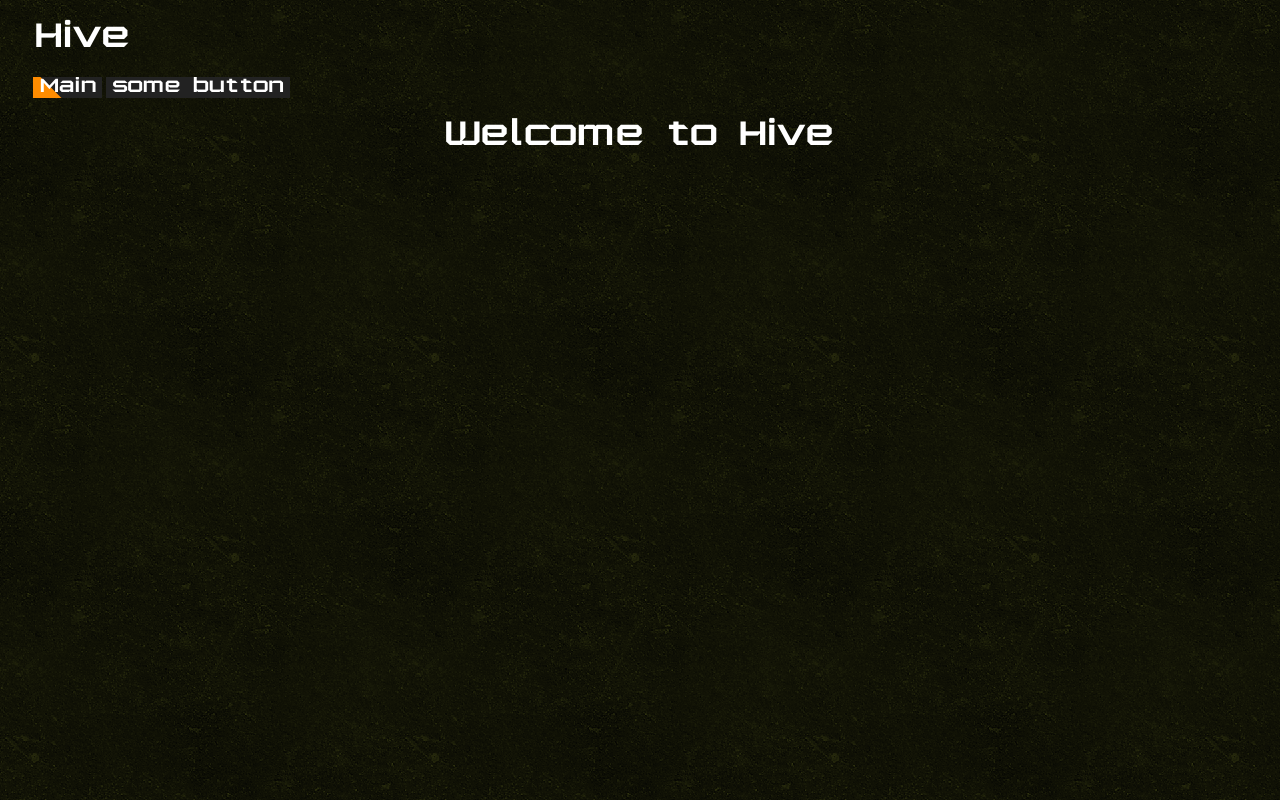
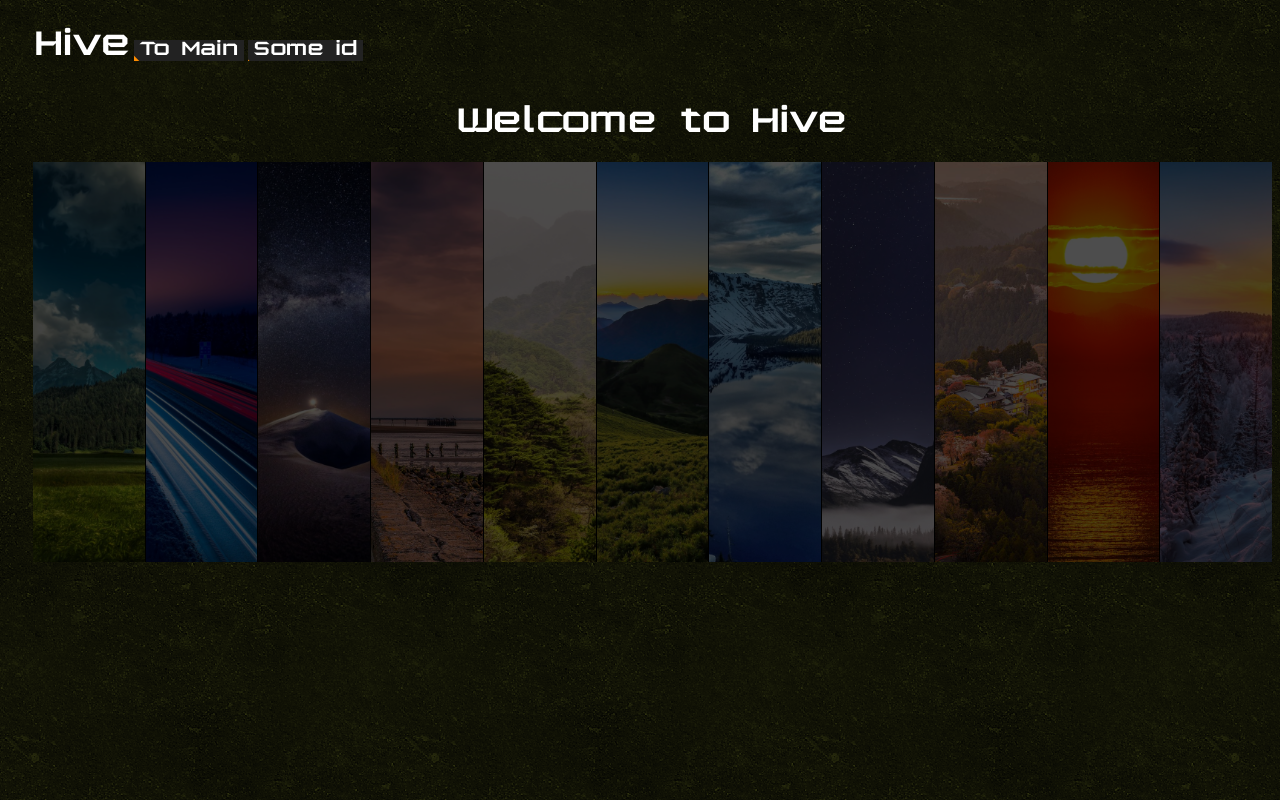
Before and after one commit to KypoHeko/hive-repo, a Django app: page /main/ in a window 1280 px wide. Run offline with Django 3.2, Linux system fonts and the light colour scheme.

Commit message:
Add gallery, add table for users

```diff
--- a/honey/static/style.css
+++ b/honey/static/style.css
@@ -3,11 +3,26 @@
   src: url('deusex.otf')
 }
 
-body{
+
+
+/* basic */
+
+body {
   background: url('img/background.png');
+  padding-left: 25px;
 }
 
-h1, h2{
+table {
+  width: 600px;
+}
+
+td {
+  padding: 0 10px;
+  vertical-align: top;
+}
+
+h1,
+h2 {
   color: white;
   font-family: 'Deus ex';
 }
@@ -16,15 +31,19 @@ h1, h2{
   text-align: center;
 }
 
-.header{
-    margin-left: 25px;
+.header * {
+  display: inline-block;
 }
 
-.main-page{
+.main-page {
   position: absolute;
   top: 50%;
   margin-left: 50px;
 }
+
+
+
+/* Button hover */
 
 .btn-hvr{
   border: none;
@@ -67,3 +86,65 @@ h1, h2{
   -webkit-transform: translateX(-9%) translateY(-25%) rotate(45deg);
   transform: translateX(-9%) translateY(-25%) rotate(45deg);
 }
+
+
+
+/* gallery */
+
+.gallery {
+  height: 400px;
+  width: 100%;
+  background-color: #000;
+  display: flex;
+}
+
+.image {
+    flex-grow: 1;
+	opacity: .3;
+    margin-right: 1px;
+    transition: flex-grow .3s ease-in-out, opacity .3s ease-in-out;;
+    background-position: center;
+    background-size: cover;
+}
+
+.image:hover {
+    flex-grow: 15;
+    opacity: 1;
+}
+
+.image:nth-of-type(1) {
+    background-image: url(img/gallery-img1.jpg);
+}
+.image:nth-of-type(2) {
+    background-image: url(img/gallery-img2.jpg);
+}
+.image:nth-of-type(3) {
+    background-image: url(img/gallery-img3.jpg);
+}
+.image:nth-of-type(4) {
+    background-image: url(img/gallery-img4.jpg);
+}
+.image:nth-of-type(5) {
+    background-image: url(img/gallery-img5.jpg);
+}
+.image:nth-of-type(6) {
+    background-image: url(img/gallery-img6.jpg);
+}
+.image:nth-of-type(7) {
+    background-image: url(img/gallery-img7.jpg);
+}
+.image:nth-of-type(8) {
+    background-image: url(img/gallery-img8.jpg);
+}
+.image:nth-of-type(9) {
+    background-image: url(img/gallery-img9.jpg);
+}
+.image:nth-of-type(10) {
+    background-image: url(img/gallery-img10.jpg);
+}
+.image:nth-of-type(11) {
+    background-image: url(img/gallery-img11.jpg);
+}
+.image:last-of-type {
+    margin-right: 0px;
+}
--- a/honey/templates/layout.html
+++ b/honey/templates/layout.html
@@ -15,8 +15,8 @@
 <body>
   <div class="header">
     <h1>Hive</h1>
-        <a href="/main"><button class="btn-hvr"><span>Main</span></button></a>
-        <a href="/id37"><button class="btn-hvr"><span>some button</span></button></a>
+    <a href="/main"><button class="btn-hvr"><span>To Main</span></button></a>
+    <a href="/id37"><button class="btn-hvr"><span>Some id</span></button></a>
   </div>
 
 
--- a/honey/templates/main.html
+++ b/honey/templates/main.html
@@ -4,6 +4,30 @@
 
 {% block content %}
 
-    <div class="temp"><h1>Welcome to Hive</h1></div>
+  <div class="temp"><h1>Welcome to Hive</h1></div>
+
+  <!--
+  <iframe width="250" height="100" scrolling="no" frameborder="no" src="https://w.soundcloud.com/player/?url=https%3A//api.soundcloud.com/tracks/87837356&amp;color=ff9900&amp;auto_play=false&amp;hide_related=false&amp;show_comments=true&amp;show_user=true&amp;show_reposts=false"></iframe>
+
+  <iframe width="249" height="100" scrolling="no" frameborder="no" src="https://w.soundcloud.com/player/?url=https%3A//api.soundcloud.com/tracks/87837358&amp;color=ff9900&amp;auto_play=false&amp;hide_related=false&amp;show_comments=true&amp;show_user=true&amp;show_reposts=false"></iframe>
+
+  <iframe width="249" height="100" scrolling="no" frameborder="no" src="https://w.soundcloud.com/player/?url=https%3A//api.soundcloud.com/tracks/180881066&amp;color=ff9900&amp;auto_play=false&amp;hide_related=false&amp;show_comments=true&amp;show_user=true&amp;show_reposts=false"></iframe>
+
+  <iframe width="249" height="100" scrolling="no" frameborder="no" src="https://w.soundcloud.com/player/?url=https%3A//api.soundcloud.com/tracks/180726366&amp;color=ff9900&amp;auto_play=false&amp;hide_related=false&amp;show_comments=true&amp;show_user=true&amp;show_reposts=false"></iframe>
+  -->
+
+<div class="gallery">
+  <div class="image"></div>
+  <div class="image"></div>
+  <div class="image"></div>
+  <div class="image"></div>
+  <div class="image"></div>
+  <div class="image"></div>
+  <div class="image"></div>
+  <div class="image"></div>
+  <div class="image"></div>
+  <div class="image"></div>
+  <div class="image"></div>
+</div>
 
 {% endblock %}
```
Also changed, not shown: honey/static/img/style.css (added, +68 -0 lines), honey/static/img/style2.css (added, +57 -0 lines), honey/static/img/test.html (added, +20 -0 lines), honey/static/img/test2.html (added, +20 -0 lines), honey/templates/id.html (+11 -6 lines), honey/static/img/gallery-img1.jpg (added), honey/static/img/gallery-img10.jpg (added), honey/static/img/gallery-img11.jpg (added), honey/static/img/gallery-img2.jpg (added), honey/static/img/gallery-img3.jpg (added), honey/static/img/gallery-img4.jpg (added), honey/static/img/gallery-img5.jpg (added), honey/static/img/gallery-img6.jpg (added), honey/static/img/gallery-img7.jpg (added), 3 more files. Lines whose indentation alone changed are shown as unchanged.
